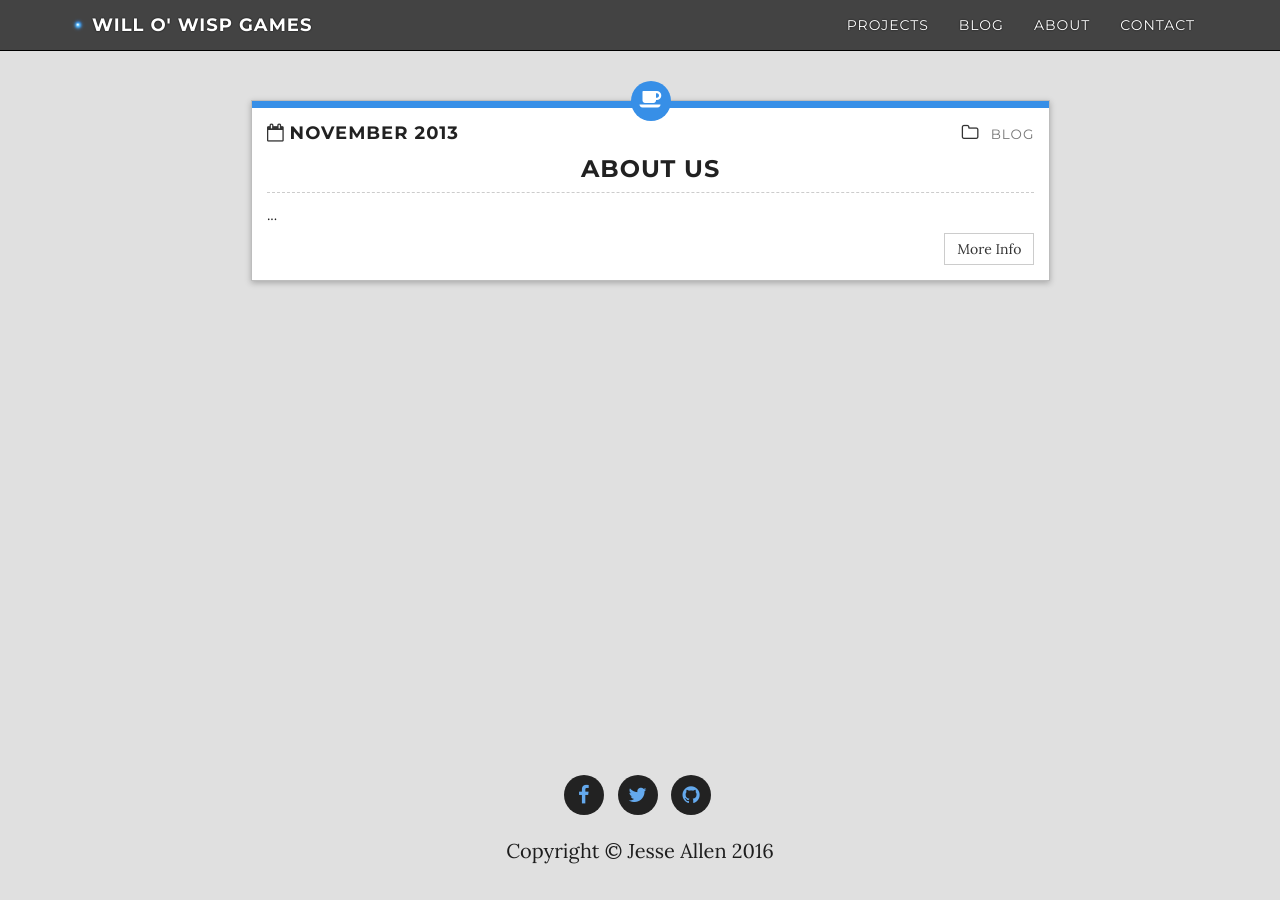
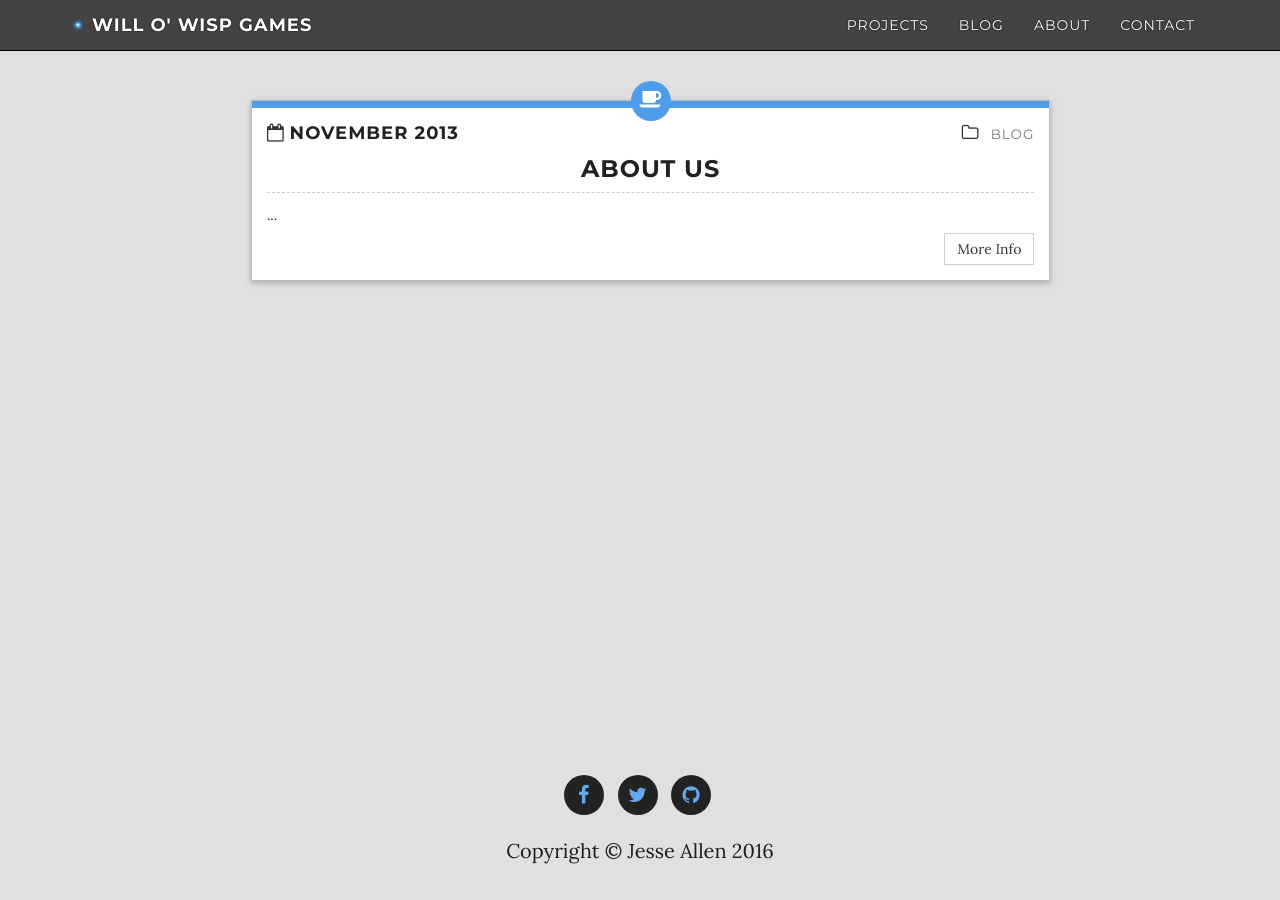
Before and after one commit to WilloWispGames/WilloWispGames.github.io, a Jekyll site: the page built from about/index.html, in a window 1280 px wide. Built offline with Jekyll 4.4.1, drawn with Linux system fonts in a browser that asks for light colours; nearby versions of some CDN libraries.

Commit message:
Update pane.scss

```diff
--- a/css/pane.scss
+++ b/css/pane.scss
@@ -205,10 +205,10 @@
 }
 
 .subject.default .cat-color {
-  background: lighten($link-color, 10%);
+  background: lighten($link-color, 15%);
 }
 .subject.default .icon i {
-  background: lighten($link-color, 10%);
+  background: lighten($link-color, 15%);
 }
 
 .subject.design .cat-color,
```
